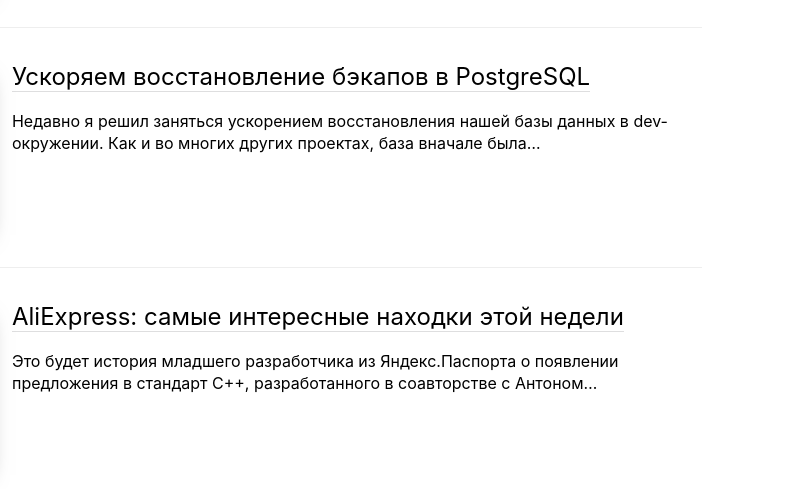
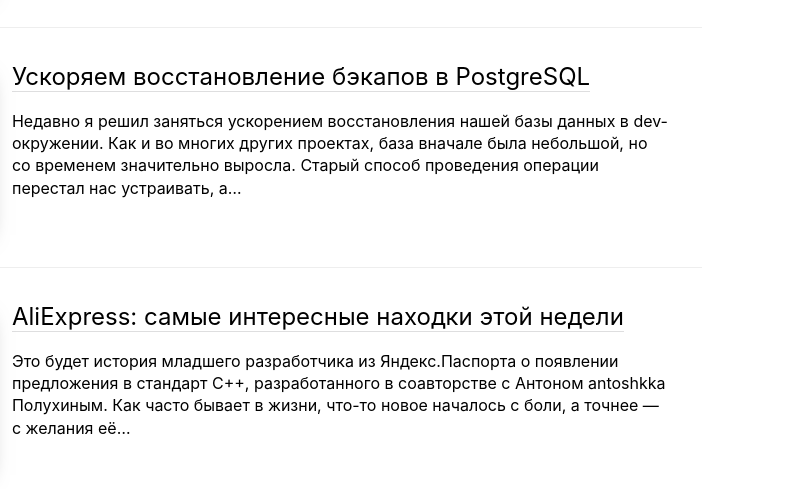
Before and after one commit to grishy/blog, a Gatsby site: page / in a window 1280 px wide. Shown: the part 294-783 px from the top of the page, 473-1280 px from the left. Built offline with nearby package versions, Linux system fonts and the light colour scheme; Gatsby itself is replaced by a stand-in of ours.

Commit message:
change excerpt

```diff
--- a/content/blog/my-second-post/index.md
+++ b/content/blog/my-second-post/index.md
@@ -4,7 +4,7 @@ date: "2015-05-06T23:46:37.121Z"
 thumbnail: ./thumbnail.jpg
 ---
 
-Недавно я решил заняться ускорением восстановления нашей базы данных в dev-окружении. Как и во многих других проектах, база вначале была небольшой, но со временем значительно выросла. Старый способ проведения операции перестал нас устраивать, а вовремя подвернувшаяся в Slack-канале картинка “DB restore foos?” побудила меня к действию.
+Недавно я решил заняться ускорением восстановления нашей базы данных в dev-окружении. Как и во многих других проектах, база вначале была небольшой, но со временем значительно выросла. Старый способ проведения операции перестал нас устраивать, а вовремя подвернувшаяся в Slack-канале картинка “[DB restore foos?](https://www.google.com)” побудила меня к действию.
 
 Did you know that "despite its name, salted duck eggs can also be made from
 chicken eggs, though the taste and texture will be somewhat different, and the
--- a/src/pages/index.js
+++ b/src/pages/index.js
@@ -33,7 +33,7 @@ export const pageQuery = graphql`
     allMarkdownRemark(sort: { fields: [frontmatter___date], order: DESC }) {
       edges {
         node {
-          excerpt
+          excerpt(pruneLength: 250)
           fields {
             slug
           }
```
